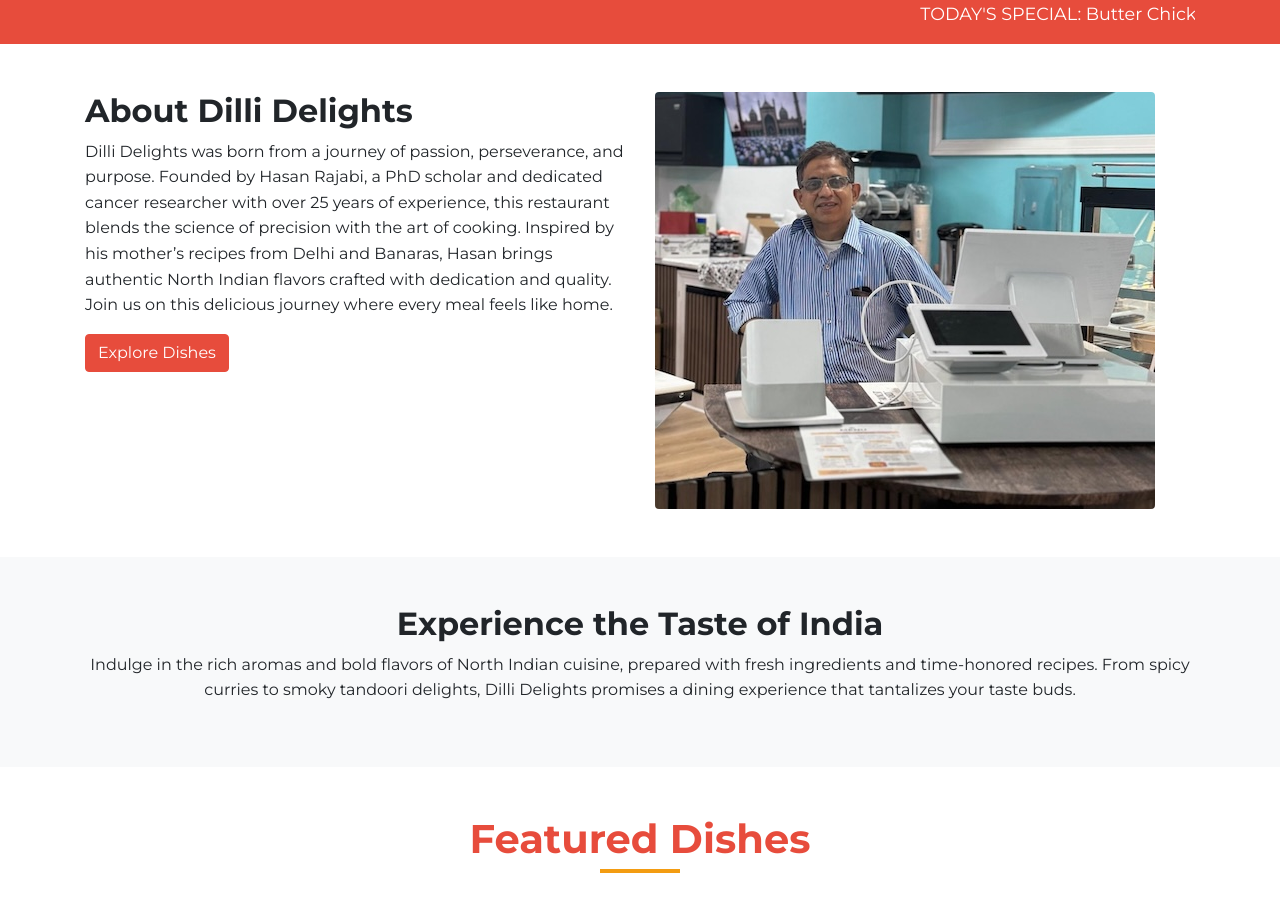
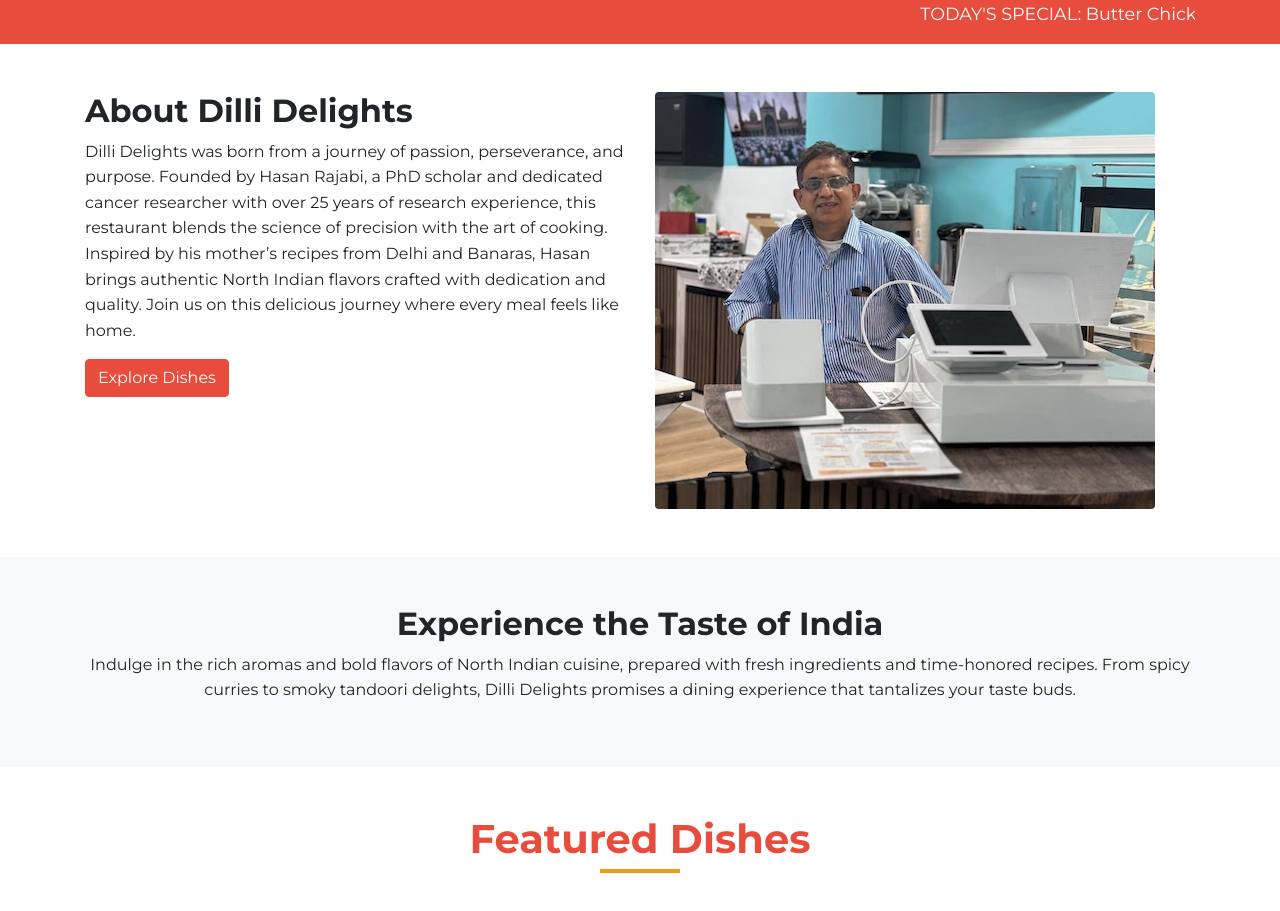
Before and after one commit to rahmedae/dilli, a plain HTML site: page index.html in a window 1280 px wide. Shown: the part 816-1727 px from the top of the page. Drawn offline with nearby package versions, Linux system fonts and the light colour scheme.

Commit message:
Update index.html

```diff
--- a/index.html
+++ b/index.html
@@ -78,7 +78,7 @@
             <div class="row">
                 <div class="col-md-6" data-aos="fade-right">
                     <h2>About Dilli Delights</h2>
-                    <p>Dilli Delights was born from a journey of passion, perseverance, and purpose. Founded by Hasan Rajabi, a PhD scholar and dedicated cancer researcher with over 25 years of experience, this restaurant blends the science of precision with the art of cooking. Inspired by his mother’s recipes from Delhi and Banaras, Hasan brings authentic North Indian flavors crafted with dedication and quality. Join us on this delicious journey where every meal feels like home.</p>
+                    <p>Dilli Delights was born from a journey of passion, perseverance, and purpose. Founded by Hasan Rajabi, a PhD scholar and dedicated cancer researcher with over 25 years of research experience, this restaurant blends the science of precision with the art of cooking. Inspired by his mother’s recipes from Delhi and Banaras, Hasan brings authentic North Indian flavors crafted with dedication and quality. Join us on this delicious journey where every meal feels like home.</p>
                     <a href="#featured-dishes" class="btn btn-primary">Explore Dishes</a>
                 </div>
                 <div class="col-md-6" data-aos="fade-left">
```
